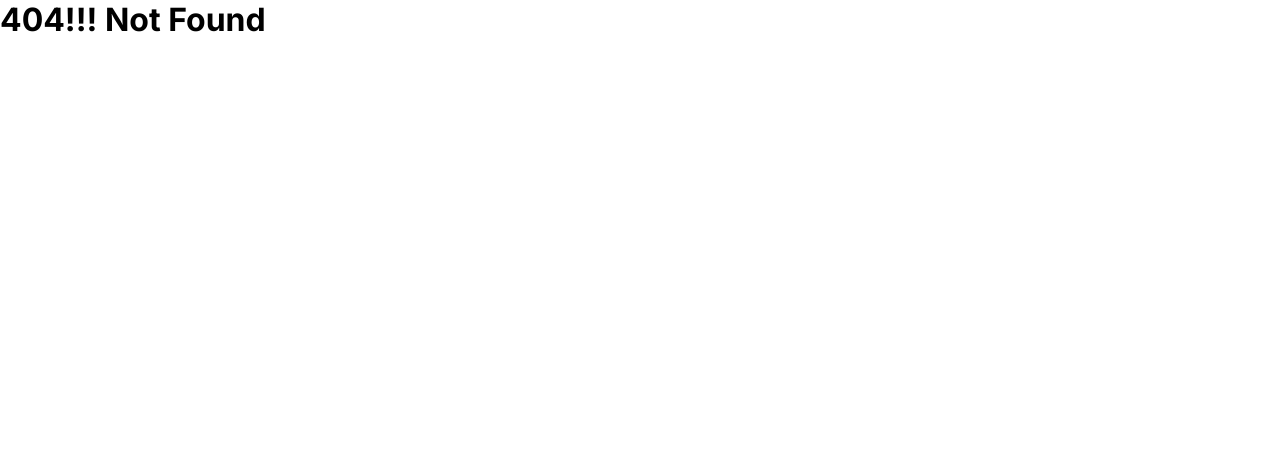
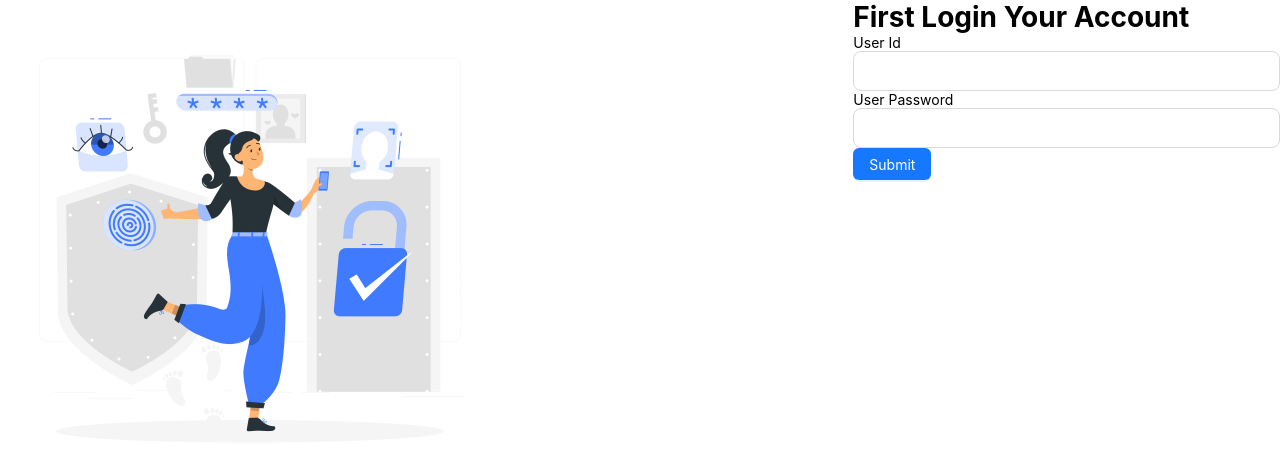
Before and after one commit to Nargis21/university-management-frontend, a Next.js app: page /login in a window 1280 px wide. Before the commit this address had no page. Shown: the top 470 px of the page. Built offline with nearby package versions, Linux system fonts and the light colour scheme.

Commit message:
login form added

```diff
--- /dev/null
+++ b/src/app/login/page.tsx
@@ -0,0 +1,48 @@
+'use client'
+import { Button, Col, Row } from 'antd';
+import React from 'react';
+import loginImage from '../../assets/login.png'
+import Image from 'next/image';
+import { SubmitHandler } from 'react-hook-form';
+import Form from '@/components/forms/Form';
+import FormInput from '@/components/forms/FormInput';
+
+type FormValues = {
+    id: string;
+    password: string;
+}
+
+const onSubmit: SubmitHandler<FormValues> = (data) => {
+    try {
+        console.log(data);
+    }
+    catch (err) {
+        console.log(err);
+    }
+}
+
+const LoginPage = () => {
+    return (
+        <Row>
+            <Col sm={12} md={16} lg={16}>
+                <Image src={loginImage} alt='login Image' width={500} />
+            </Col>
+            <Col sm={12} md={8} lg={8}>
+                <h1>First Login Your Account</h1>
+                <div>
+                    <Form submitHandler={onSubmit}>
+                        <div>
+                            <FormInput name='id' type='text' size='large' label='User Id' />
+                        </div>
+                        <div>
+                            <FormInput name='password' type='password' size='large' label='User Password' />
+                        </div>
+                        <Button type='primary' htmlType='submit'>Submit</Button>
+                    </Form>
+                </div>
+            </Col>
+        </Row>
+    );
+};
+
+export default LoginPage;
```
Also changed, not shown: src/assets/login.png (added).
